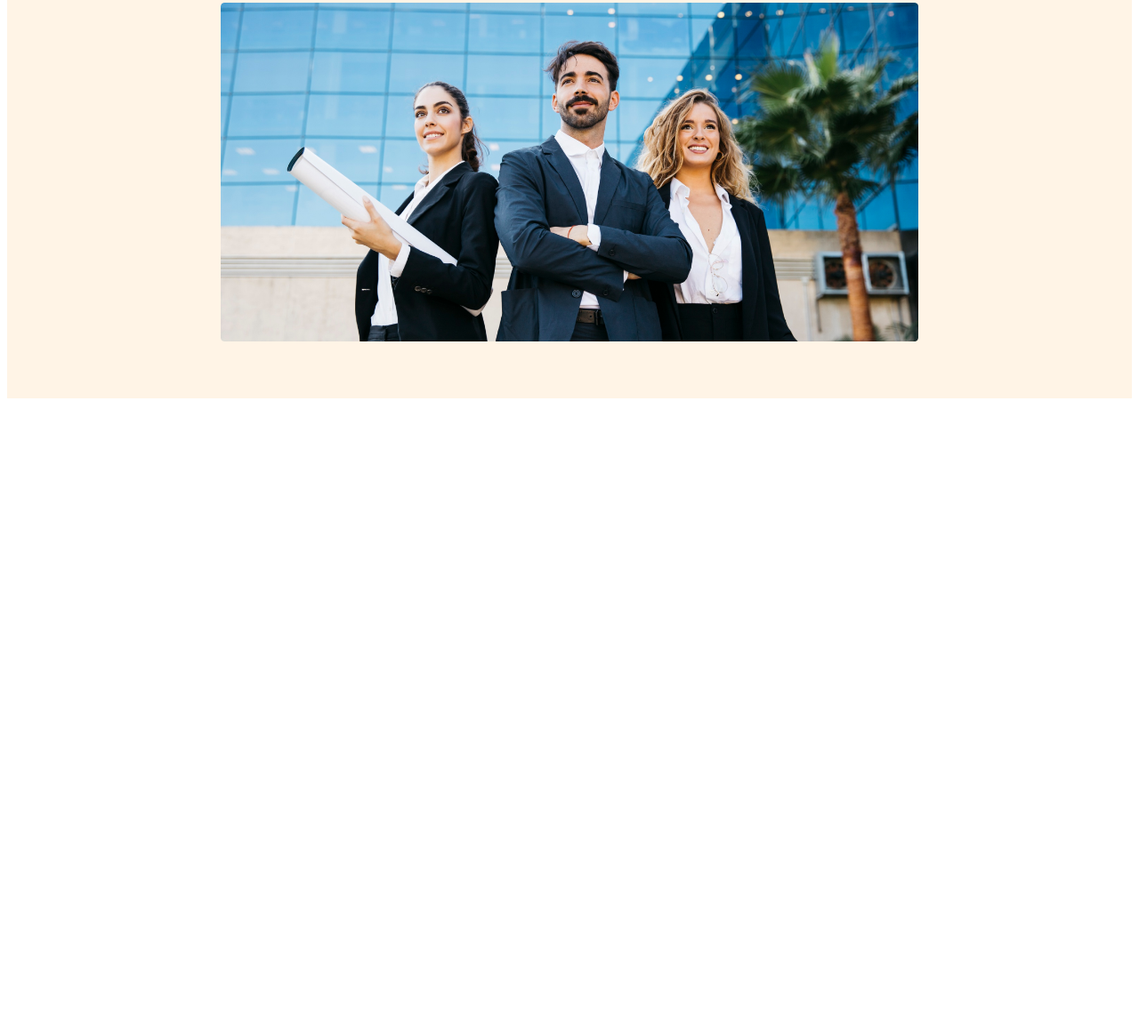
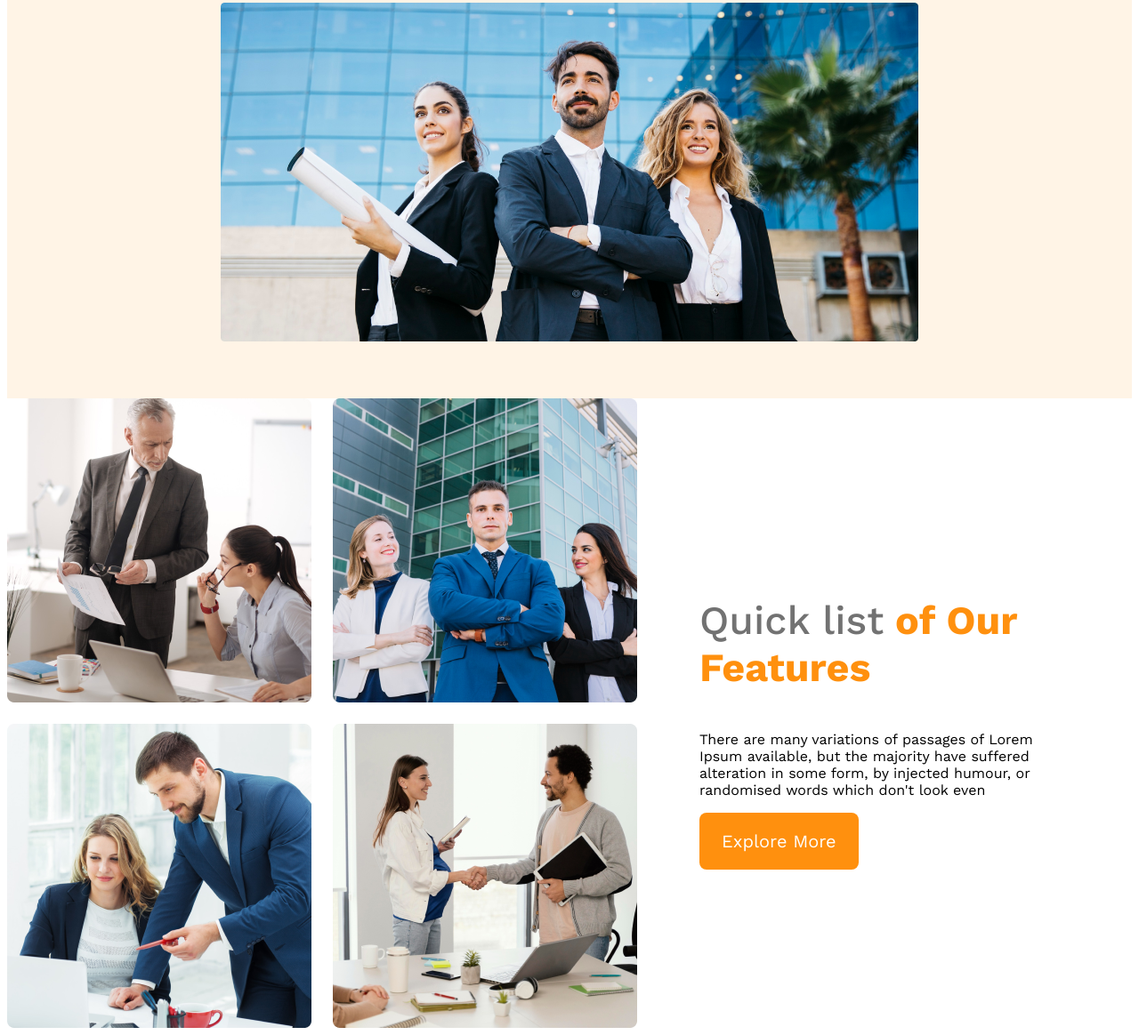
Before and after one commit to Shariar1997/g3-architects-website, a plain HTML site: page index.html in a window 1280 px wide. Shown: the part 573-1737 px from the top of the page at 89% size. Before the commit the page ends 1029 px from the top, so only its background shows below. Drawn offline with nearby package versions, Linux system fonts and the light colour scheme.

Commit message:
added features content

```diff
--- a/architects.css
+++ b/architects.css
@@ -86,3 +86,37 @@ nav li {
     width: 100%;
   }
 }
+
+/* Main section styles */
+main{
+  max-width: 1440px;
+  margin: 0 auto;
+}
+
+/* team features styles */
+.team-container{
+  display: flex;
+  align-items: center;
+}
+
+.team-img-container{
+  display: grid;
+  grid-template-columns: repeat(2, 1fr);
+  gap: 1.5rem;
+}
+.team-content{
+  padding-left: 70px;
+  padding-right: 70px;
+
+}
+.team-title{
+  font-size: 2.8rem;
+}
+.team-title, .quick-list{
+  color: #727272;
+  font-weight: 500;
+}
+.team-title, .title-feat{
+  color: #FF900E;
+  font-weight: 700;
+}
--- a/index.html
+++ b/index.html
@@ -28,6 +28,20 @@
 
     </header>
     <main>
+        <!-- Features Section -->
+        <section class="team-container">
+            <div class="team-img-container">
+                <img src="images/team1.png" alt="">
+                <img src="images/team2.png" alt="">
+                <img src="images/team3.png" alt="">
+                <img src="images/team4.png" alt="">
+            </div>
+            <div class="team-content">
+                <h3 class="team-title"><span class="quick-list">Quick list</span> <span>of Our</span> <span class="title-feat">Features</span></h3>
+                <p class="team-desc">There are many variations of passages of Lorem Ipsum available, but the majority have suffered alteration in some form, by injected humour, or randomised words which don't look even</p>
+                <button class="btn-primary">Explore More</button>
+            </div>
+        </section>
 
     </main>
     <footer>
```
